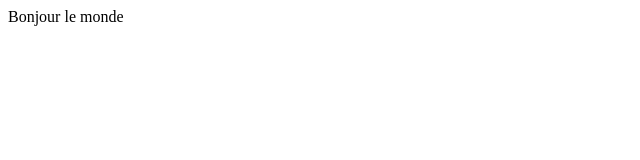
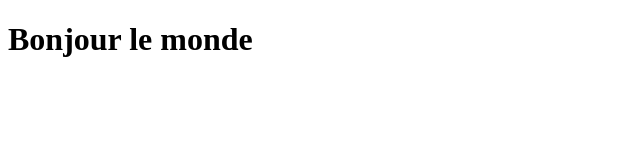
Before and after one commit to adamakoula/coursera-test, a plain HTML site: page site/index.html in a window 1280 px wide. Shown: the whole page, without its empty margins (0-640 px from the left). Drawn offline with Linux system fonts and the light colour scheme.

Commit message:
Petit modif de index

```diff
--- a/site/index.html
+++ b/site/index.html
@@ -4,6 +4,6 @@
 	<title>coursera courses</title>
 </head>
 <body>
-Bonjour le monde
+<h1>Bonjour le monde</h1>
 </body>
 </html>
```
